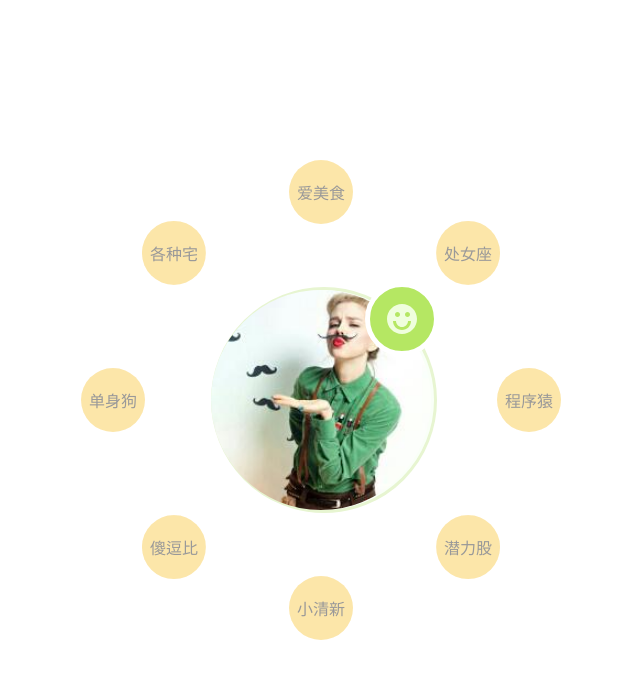
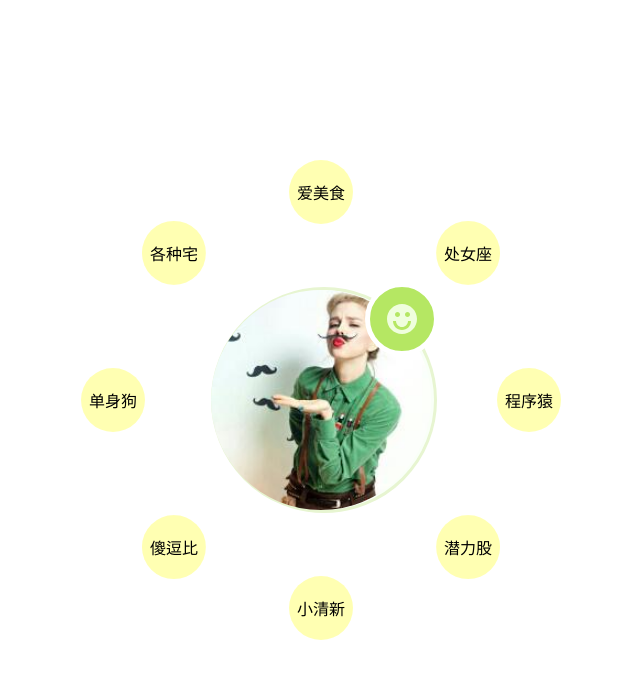
Before and after one commit to liucol/test, a plain HTML site: page index.html in a window 1280 px wide. Shown: the whole page, without its empty margins (319-959 px from the left). Drawn offline with Linux system fonts and the light colour scheme.

Commit message:
Update pan.css

```diff
--- a/pan.css
+++ b/pan.css
@@ -27,8 +27,7 @@
   -webkit-transform-origin: center;
       -ms-transform-origin: center;
           transform-origin: center;
-  background-color: #F7C02A;
-  opacity: 0.4;
+  background-color: rgba(255,255,0,0.3);
   filter:alpha(opacity=40);
 }
 figcaption{
```
